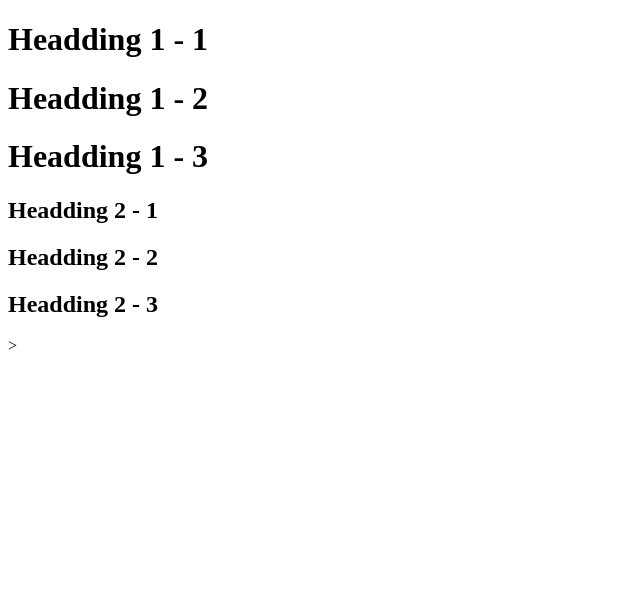
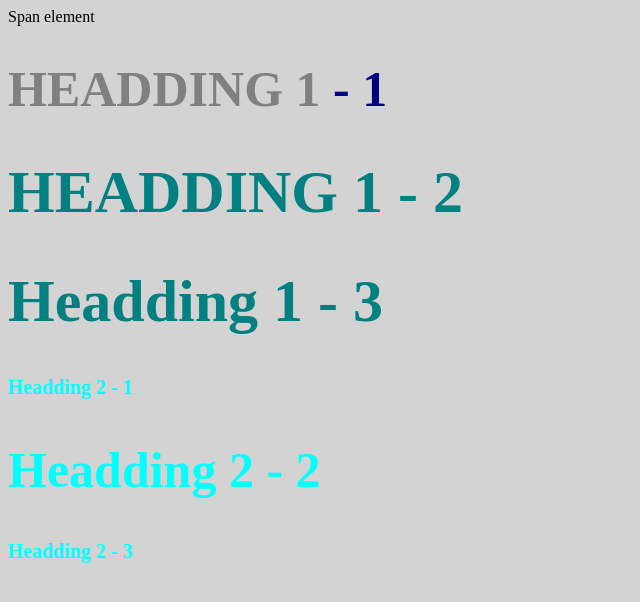
Before and after one commit to anastasia-0707/cartoon-hero, a plain HTML site: page style-test.html in a window 1280 px wide. Shown: the whole page, without its empty margins (0-640 px from the left). Drawn offline with Linux system fonts and the light colour scheme.

Commit message:
link to css

```diff
--- a/css/test.css
+++ b/css/test.css
@@ -22,5 +22,5 @@ h2{
     color: navy;
 }
 h1 span{
-    color: violet;
+    color: grey;
 }
--- a/style-test.html
+++ b/style-test.html
@@ -2,15 +2,16 @@
 <html>
 <head>
     <title>Style Test</title>
+    <link rel="stylesheet" type="text/css" href="css/test.css">
 </head>
 <body>
-
-<h1>Headding 1 - 1</h1>
-<h1>Headding 1 - 2</h1>
+<span>Span element</span>
+<h1 class="big uppercase"><span>Headding 1</span> - 1</h1>
+<h1 class="uppercase">Headding 1 - 2</h1>
 <h1>Headding 1 - 3</h1>
 <h2>Headding 2 - 1</h1>
-<h2>Headding 2 - 2</h1>
+<h2 class="big">Headding 2 - 2</h1>
 <h2>Headding 2 - 3</h1>
 
 </body>
-</html>>
+</html>
```
